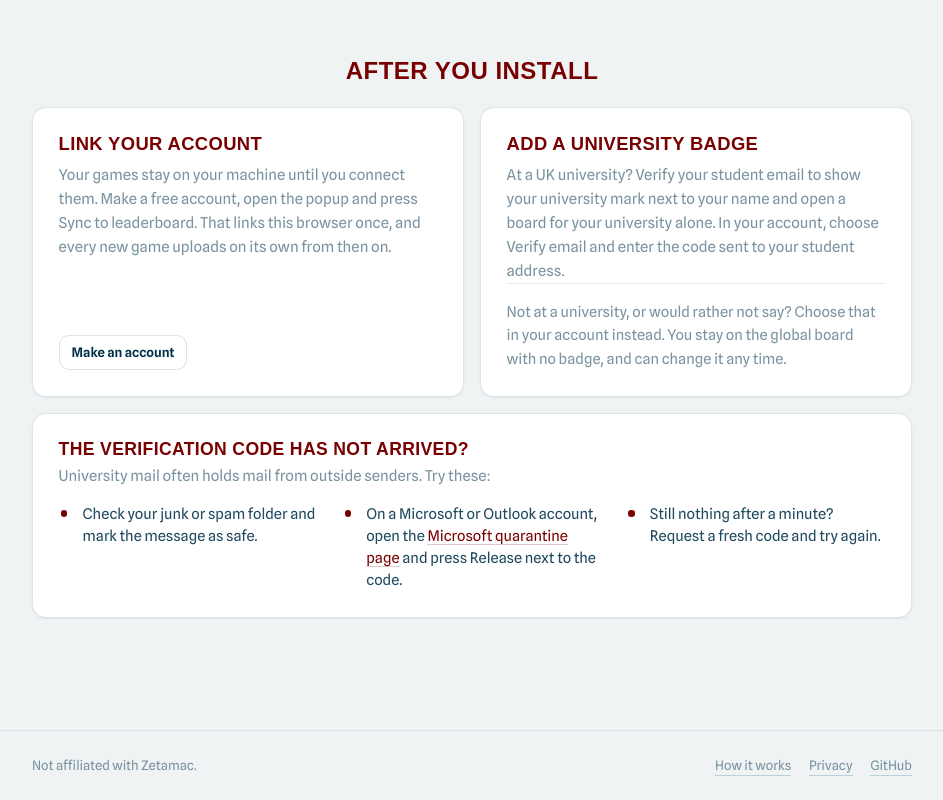
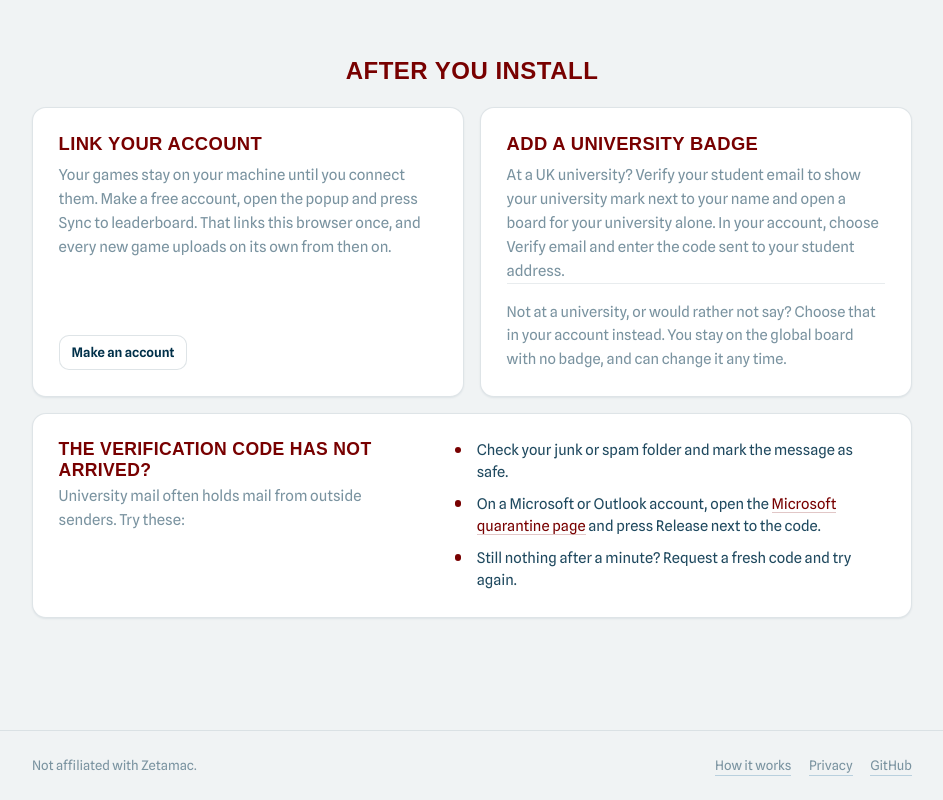
Before and after one commit to TahaKhanM/zetalog, a Next.js app in the folder apps/web/: page /how-it-works in a window 1280 px wide. Shown: the part 1555-2355 px from the top of the page, without its empty margins (168-1111 px from the left). Built offline with nearby package versions, Linux system fonts and the light colour scheme; no server answers; a web font is replaced by a local one.

Commit message:
feat(web): lay the troubleshooting checklist as one vertical list
The three checks in a wrapping grid read as a broken two-up layout. Put
the callout heading and intro on the left and a single vertical list on
the right, so the checks always stack cleanly.

```diff
--- a/apps/web/app/globals.css
+++ b/apps/web/app/globals.css
@@ -1823,9 +1823,13 @@ th.ltable__rank {
   font-size: 0.92rem;
 }
 
-/* Full-width helper: what to do when the code is held. */
+/* Full-width helper: the copy sits beside a single vertical checklist. */
 .hiw-callout {
   margin-top: 1rem;
+  display: grid;
+  grid-template-columns: minmax(0, 0.9fr) minmax(0, 1.1fr);
+  gap: 1rem 2.5rem;
+  align-items: start;
 }
 
 .hiw-callout__title {
@@ -1833,21 +1837,14 @@ th.ltable__rank {
   margin-bottom: 0.35rem;
 }
 
-/* The checklist: accent dot markers; a row on wide screens, stacked on narrow. */
+/* The checklist: accent dot markers, always a single vertical column. */
 .hiw-checks {
   list-style: none;
-  margin: 0.6rem 0 0;
+  margin: 0;
   padding: 0;
   display: flex;
   flex-direction: column;
-  gap: 0.5rem;
-}
-
-.hiw-checks--row {
-  margin-top: 0.9rem;
-  display: grid;
-  grid-template-columns: repeat(auto-fit, minmax(15rem, 1fr));
-  gap: 0.7rem 1.5rem;
+  gap: 0.6rem;
 }
 
 .hiw-checks li {
@@ -1874,6 +1871,13 @@ th.ltable__rank {
   border-bottom: 1px solid var(--accent-border);
 }
 
+@media (max-width: 680px) {
+  .hiw-callout {
+    grid-template-columns: 1fr;
+    gap: 0.9rem;
+  }
+}
+
 @media (max-width: 640px) {
   .walk-step {
     grid-template-columns: 1fr;
--- a/apps/web/app/how-it-works/page.tsx
+++ b/apps/web/app/how-it-works/page.tsx
@@ -242,9 +242,13 @@ export default function HowItWorksPage(): React.JSX.Element {
         </div>
 
         <div className="hiw-callout card card--pad">
-          <h3 className="hiw-callout__title display">The verification code has not arrived?</h3>
-          <p className="meta">University mail often holds mail from outside senders. Try these:</p>
-          <ul className="hiw-checks hiw-checks--row">
+          <div className="hiw-callout__intro">
+            <h3 className="hiw-callout__title display">The verification code has not arrived?</h3>
+            <p className="meta">
+              University mail often holds mail from outside senders. Try these:
+            </p>
+          </div>
+          <ul className="hiw-checks">
             <li>Check your junk or spam folder and mark the message as safe.</li>
             <li>
               On a Microsoft or Outlook account, open the{' '}
```
